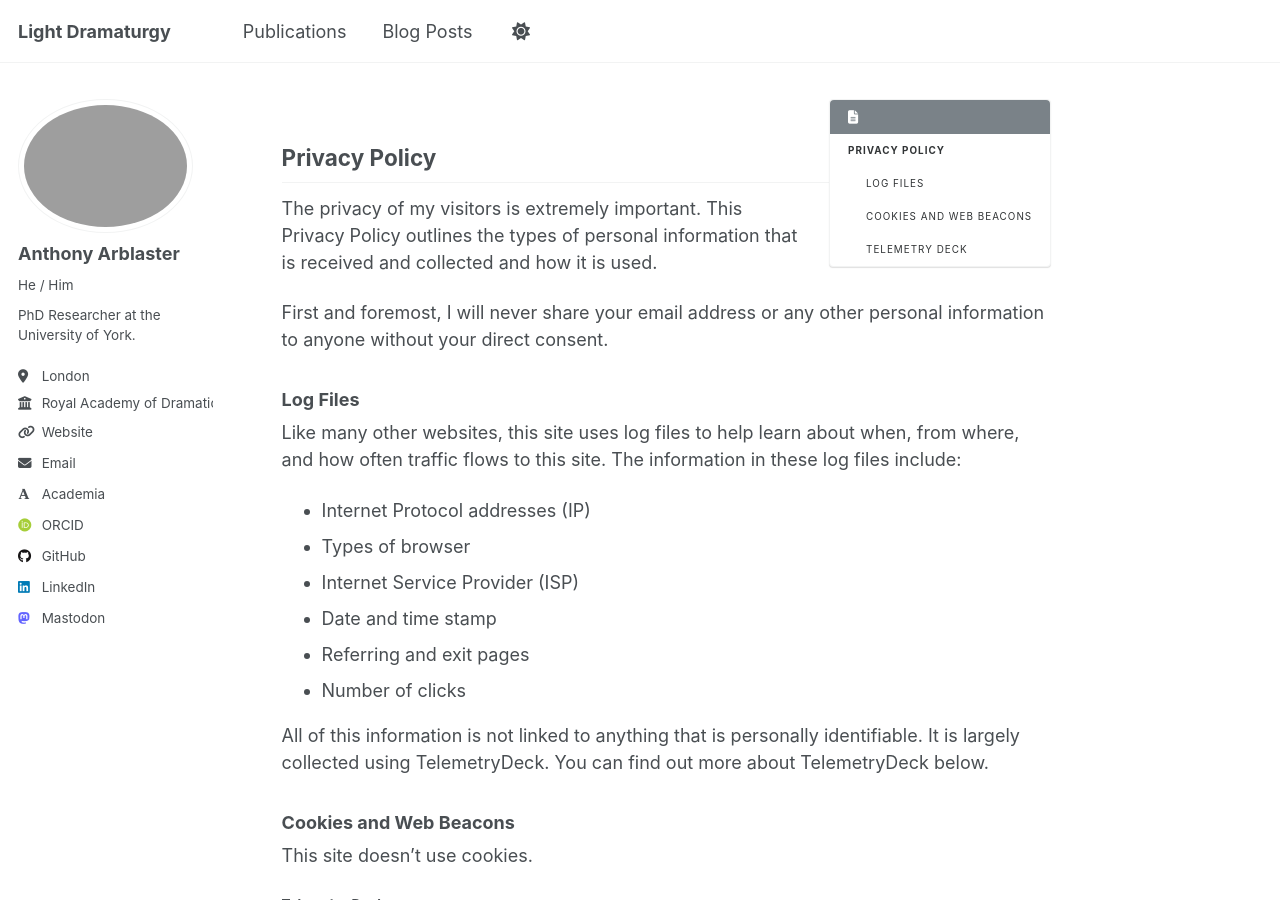
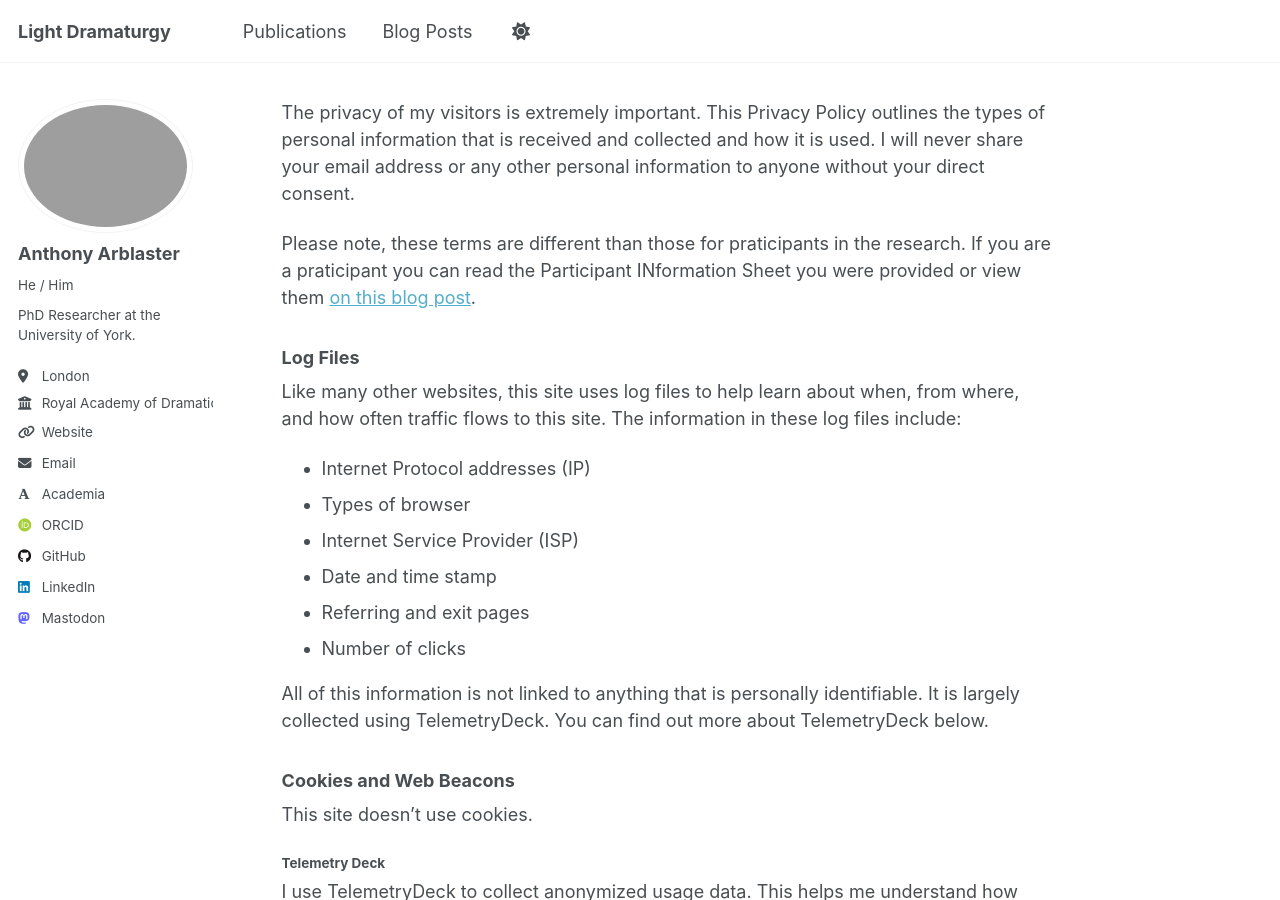
Before and after one commit to aarblaster/light-dramaturgy, a Jekyll site: the page built from _pages/terms.md, in a window 1280 px wide and 900 px high. Built offline with Jekyll 4.4.1, drawn with Linux system fonts in a browser that asks for light colours; some web fonts are replaced; a script that is not in the unit is left out.

Commit message:
Update terms.md

```diff
--- a/_pages/terms.md
+++ b/_pages/terms.md
@@ -9,14 +9,9 @@ redirect_from:
 	- /terms/
 ---
 
-{% include base_path %}
-{% include toc %}
+The privacy of my visitors is extremely important. This Privacy Policy outlines the types of personal information that is received and collected and how it is used. I will never share your email address or any other personal information to anyone without your direct consent.
 
-## Privacy Policy
-
-The privacy of my visitors is extremely important. This Privacy Policy outlines the types of personal information that is received and collected and how it is used.
-
-First and foremost, I will never share your email address or any other personal information to anyone without your direct consent.
+Please note, these terms are different than those for praticipants in the research. If you are a praticipant you can read the Participant INformation Sheet you were provided or view them [on this blog post](https://phd.anthonyarblaster.com/phd/Ethics-Documents/).
 
 ### Log Files
 
```
